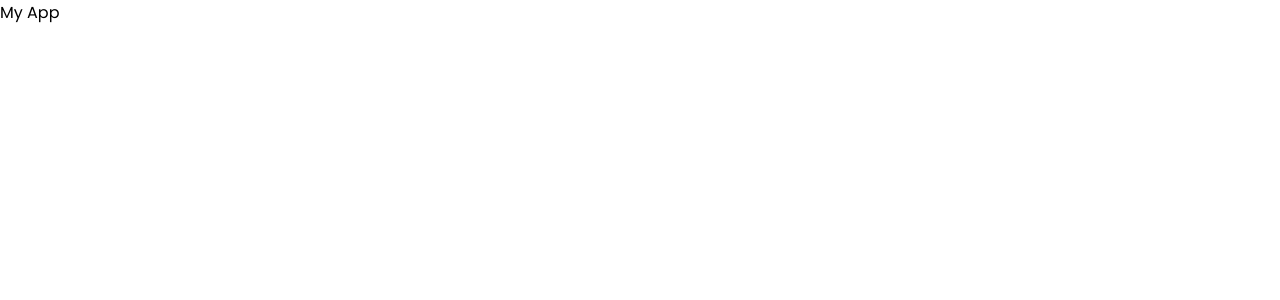
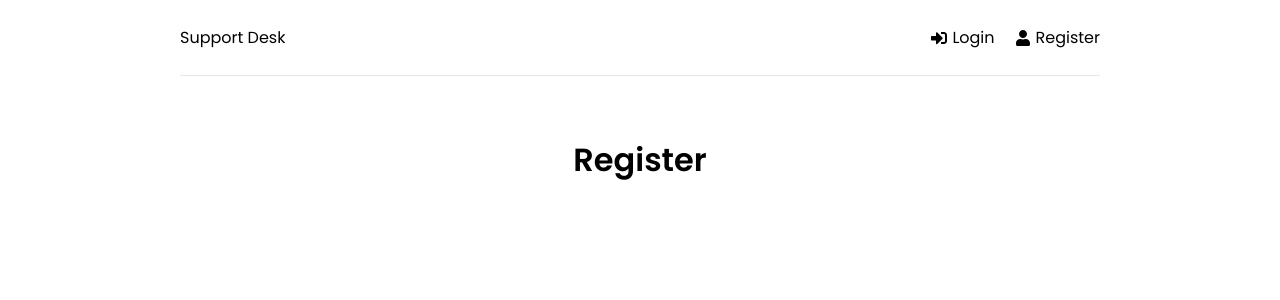
Before and after one commit to develad/Supportdesk-app-mern, a React (Create React App) app in the folder frontend/: page /register in a window 1280 px wide. Shown: the top 300 px of the page. Built offline with nearby package versions, Linux system fonts and the light colour scheme.

Commit message:
Header & Initial Pages - Chapter 128

```diff
--- a/frontend/src/App.js
+++ b/frontend/src/App.js
@@ -1,5 +1,29 @@
+import { Routes, Route } from "react-router-dom";
+import Header from "./components/Header";
+import Home from "./pages/Home";
+import Login from "./pages/Login";
+import Register from "./pages/Register";
+
 function App() {
-  return <div>My App</div>;
+  return (
+    <div className="container">
+      <Header />
+      <Routes>
+        <Route
+          path="/"
+          element={<Home />}
+        />
+        <Route
+          path="/login"
+          element={<Login />}
+        />
+        <Route
+          path="/register"
+          element={<Register />}
+        />
+      </Routes>
+    </div>
+  );
 }
 
 export default App;
--- /dev/null
+++ b/frontend/src/components/Header.jsx
@@ -0,0 +1,27 @@
+import React from "react";
+import { FaSignInAlt, FaSignOutAlt, FaUser } from "react-icons/fa";
+import { Link } from "react-router-dom";
+
+function Header() {
+  return (
+    <header className="header">
+      <div className="logo">
+        <Link to="/">Support Desk</Link>
+      </div>
+      <ul>
+        <li>
+          <Link to="/login">
+            <FaSignInAlt /> Login
+          </Link>
+        </li>
+        <li>
+          <Link to="/register">
+            <FaUser /> Register
+          </Link>
+        </li>
+      </ul>
+    </header>
+  );
+}
+
+export default Header;
--- a/frontend/src/index.js
+++ b/frontend/src/index.js
@@ -5,13 +5,17 @@
 import App from "./App";
 import "./index.css";
 
+import { BrowserRouter as Router } from "react-router-dom";
+
 const container = document.getElementById("root");
 const root = createRoot(container);
 
 root.render(
   <React.StrictMode>
     <Provider store={store}>
-      <App />
+      <Router>
+        <App />
+      </Router>
     </Provider>
   </React.StrictMode>,
 );
--- /dev/null
+++ b/frontend/src/pages/Home.jsx
@@ -0,0 +1,11 @@
+import React from "react";
+
+function Home() {
+  return (
+    <div>
+      <h1>Home</h1>
+    </div>
+  );
+}
+
+export default Home;
--- /dev/null
+++ b/frontend/src/pages/Login.jsx
@@ -0,0 +1,11 @@
+import React from "react";
+
+function Login() {
+  return (
+    <div>
+      <h1>Login</h1>
+    </div>
+  );
+}
+
+export default Login;
--- /dev/null
+++ b/frontend/src/pages/Register.jsx
@@ -0,0 +1,11 @@
+import React from "react";
+
+function Register() {
+  return (
+    <div>
+      <h1>Register</h1>
+    </div>
+  );
+}
+
+export default Register;
```
